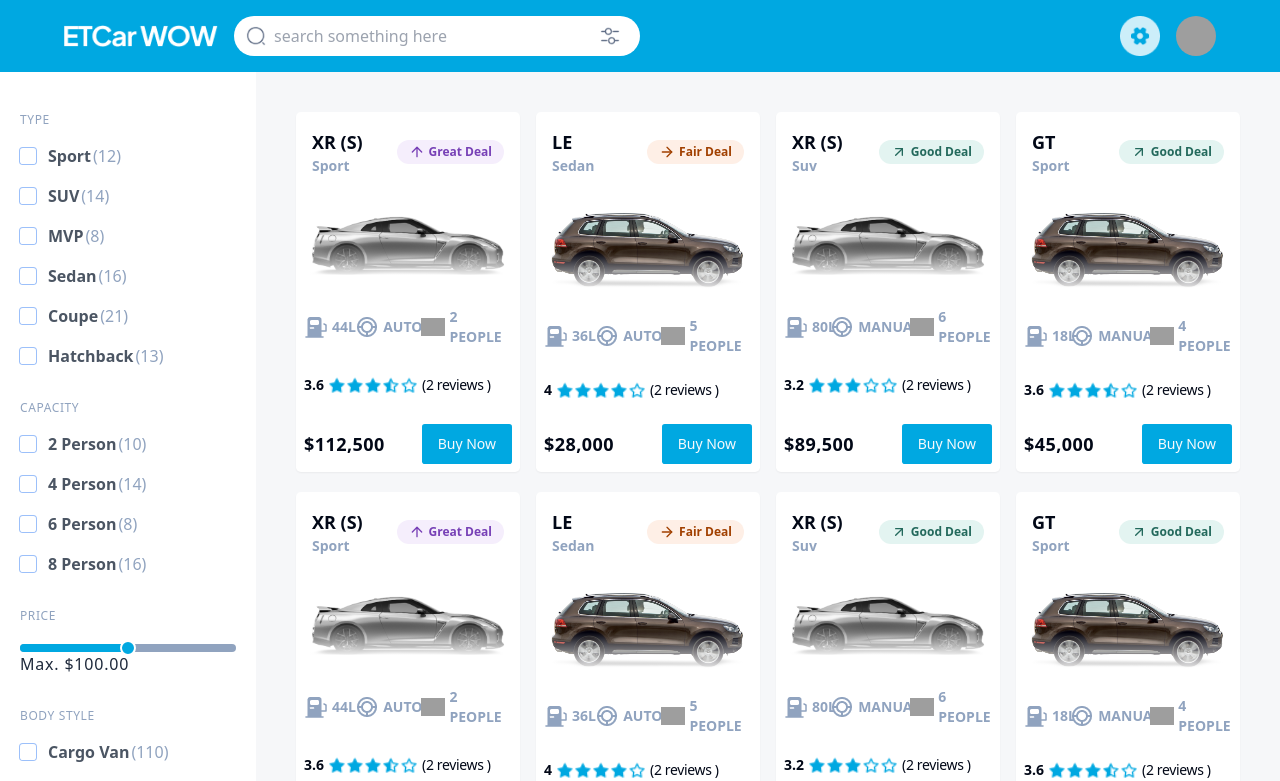
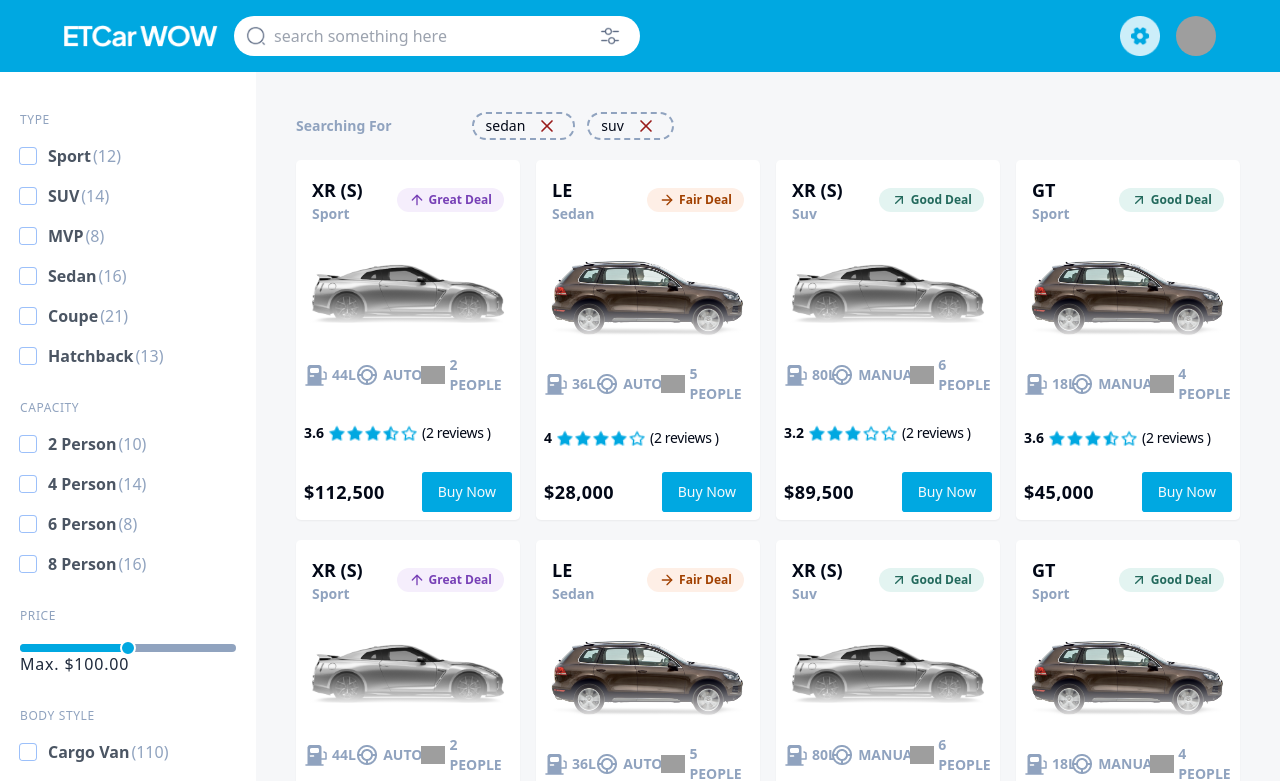
Before and after one commit to NatnaelBerhanu-1/kachamale, a Next.js app: page /search in a window 1280 px wide. Shown: the top 781 px of the page. Built offline with nearby package versions, Linux system fonts and the light colour scheme; grey boxes are pictures that could not be loaded.

Commit message:
finish search page

```diff
--- a/src/app/search/page.tsx
+++ b/src/app/search/page.tsx
@@ -1,6 +1,7 @@
 import BodyTypeFilterFormComp from "@/components/uiComponent/BodyTypeFilterFormComp";
 import CapacityFilterFormComp from "@/components/uiComponent/CapacityFilterFormComp";
 import CarListCard from "@/components/uiComponent/CarListCard";
+import FilterListTop from "@/components/uiComponent/FilterListTop";
 import SliderFilterComp from "@/components/uiComponent/SliderFilterComp";
 import TypeFilterFormComp from "@/components/uiComponent/TypeFilterFormComp";
 import { fakeCarsList } from "@/lib/fakeCarsList";
@@ -42,6 +43,9 @@ function page() {
       </div>
 
       <div className="col-span-8 grid gap-5 m-10 mb-0">
+        <Suspense fallback={<h1>loading...</h1>}>
+          <FilterListTop />
+        </Suspense>
         <div className="grid grid-cols-4 gap-4">
           {fakeCarsList.map((data, idx: number) => (
             <CarListCard data={data} key={idx} />
--- a/src/app/si/[carId]/page.tsx
+++ b/src/app/si/[carId]/page.tsx
@@ -19,7 +19,7 @@ export default function page({ params }: { params: { carId: string } }) {
   ) as CarListType;
 
   return (
-    <div className="flex flex-col gap-10 p-5 justify-center items-center">
+    <div className="flex flex-col gap-10 p-5 justify-center max-w-[1400px] mx-auto items-center">
       {data ? (
         <>
           {/*cars detail top part start*/}
--- a/src/components/uiComponent/CarListCard.tsx
+++ b/src/components/uiComponent/CarListCard.tsx
@@ -15,7 +15,7 @@ function CarListCard(props: PropsType) {
   const { data } = props;
   return (
     <Link
-      href={`/${data.id}`}
+      href={`/si/${data.id}`}
       className="max-w-[330px] shadow-sm w-full mx-auto min-h-[360px] h-full bg-white rounded-lg p-2 flex flex-col justify-between"
     >
       <div className="flex justify-between p-2 items-center">
--- /dev/null
+++ b/src/components/uiComponent/FilterListTop.tsx
@@ -0,0 +1,66 @@
+"use client";
+import { X } from "lucide-react";
+import { Button } from "../ui/button";
+import { useState } from "react";
+function FilterListTop() {
+  const [existArrayFilter, setExistArrayFilter] = useState<any[]>(['sedan', 'suv']);
+
+
+  return (
+    <div className="flex gap-20 w-full h-7 items-center">
+      <h2 className="font-semibold text-sm text-gray_text">Searching For</h2>
+      <div className="flex gap-3 flex-wrap">
+        {existArrayFilter.map((item: string, idx: number) => (
+          <span
+            className="w-fit flex items-center justify-center px-3 border-2 rounded-full max-h-7 gap-2 border-dashed border-gray_text font-medium text-sm"
+            key={idx}
+          >
+            <p className="h-full flex justify-center items-center">{item}</p>
+            <Button
+              variant={"ghost"}
+              size={"sm"}
+              className="hover:bg-transparent py-0 px-1"
+            >
+              <X className="text-red-800 w-5 h-5" />
+            </Button>
+          </span>
+        ))}
+      </div>
+    </div>
+  );
+}
+
+export default FilterListTop;
+
+// const searchParams = useSearchParams();
+//   const [paramsList, setParamsList] = useState<any[]>([]);
+//   const [listToBeLoopThrough, setListToBeLoopThrough] = useState<any[]>([]);
+
+//   console.log(listToBeLoopThrough);
+
+//   searchParams.forEach((value: string) => {
+//     if (!paramsList.includes(value)) {
+//       setParamsList((prev: any) => [...prev, value]);
+//     }
+//   });
+
+//   useEffect(() => {
+//     searchParams.forEach((value: string) => {
+//       if (!paramsList.includes(value)) {
+//         setParamsList((prev: any) => [...prev, value]);
+//       }
+//     });
+
+//     for (let value in paramsList) {
+//       const paramsArray = paramsList[value].split(" ");
+//       for (let x in paramsArray) {
+//         if (!listToBeLoopThrough.includes(paramsArray[x])) {
+//           setListToBeLoopThrough((prev: any) => [...prev, paramsArray[x]]);
+//         } else {
+//           setListToBeLoopThrough(
+//             listToBeLoopThrough.filter((item: string) => item != paramsArray[x])
+//           );
+//         }
+//       }
+//     }
+//   }, [searchParams]);
```
